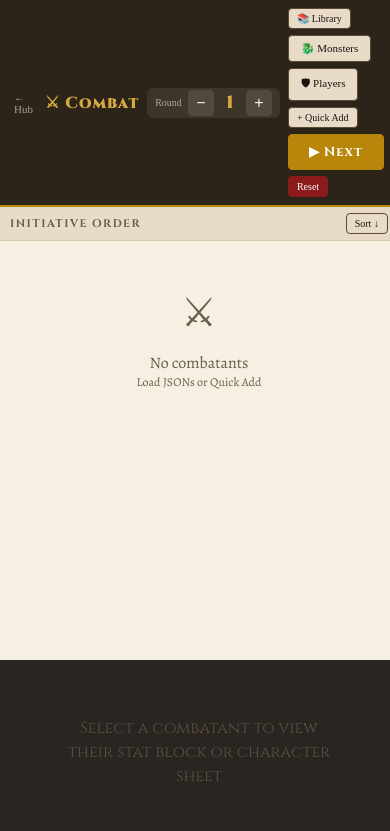
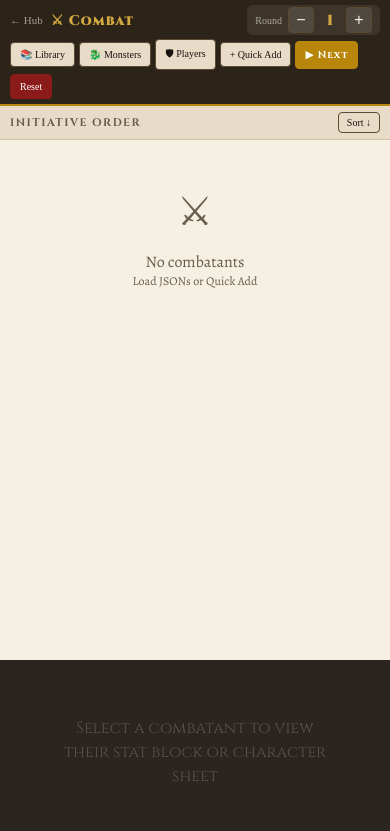
Before and after one commit to ciano-o/dnd-toolkit, a plain HTML site: page tools/combat-tracker.html in a window 390 px wide. Drawn offline with nearby package versions, Linux system fonts and the light colour scheme; a web font is replaced by a local one.

Commit message:
responsive fixes

```diff
--- a/sw.js
+++ b/sw.js
@@ -1,4 +1,4 @@
-const CACHE_NAME = 'dnd-toolkit-v3.2';
+const CACHE_NAME = 'dnd-toolkit-v3.2.1';
 const ASSETS = [
   './',
   './index.html',
--- a/tools/combat-tracker.html
+++ b/tools/combat-tracker.html
@@ -30,9 +30,11 @@
 .app{display:grid;grid-template-columns:400px 1fr;grid-template-rows:auto 1fr;height:100vh}
 
 /* TOP BAR */
-.top-bar{grid-column:1/-1;background:var(--stat-bg);padding:8px 14px;display:flex;justify-content:space-between;align-items:center;gap:8px;z-index:10;border-bottom:2px solid var(--accent-gold)}
-.top-bar h1{font-family:'Cinzel',serif;font-size:16px;font-weight:900;color:var(--accent-gold-light);letter-spacing:1px;white-space:nowrap}
-.top-actions{display:flex;gap:6px;align-items:center;flex-wrap:wrap}
+.top-bar{grid-column:1/-1;background:var(--stat-bg);padding:6px 12px;display:flex;flex-direction:column;gap:5px;z-index:10;border-bottom:2px solid var(--accent-gold)}
+.top-bar-main{display:flex;align-items:center;gap:8px}
+.top-bar h1{font-family:'Cinzel',serif;font-size:16px;font-weight:900;color:var(--accent-gold-light);letter-spacing:1px;white-space:nowrap;flex:1}
+.top-actions{display:flex;gap:5px;align-items:center;flex-wrap:wrap}
+.top-actions .btn{padding:6px 10px;font-size:11px}
 
 /* ROUND COUNTER */
 .rc{display:flex;align-items:center;gap:4px;background:rgba(255,255,255,0.08);border-radius:6px;padding:2px 8px}
@@ -195,18 +197,30 @@
 .hi{display:none}
 
 @media(max-width:900px){
-  .app{grid-template-columns:1fr;grid-template-rows:auto 1fr}
-  .tracker-panel{border-right:none;max-height:55vh}
-  .preview-panel{max-height:45vh}
+  .app{display:flex;flex-direction:column}
+  .tracker-panel{border-right:none;flex:1;min-height:0;overflow-y:auto}
+  .preview-panel{flex-shrink:0;max-height:38vh;overflow-y:auto}
+}
+@media(max-width:600px){
+  .top-bar{padding:5px 10px;gap:4px}
+  .top-bar h1{font-size:14px}
+  .rc .rv{font-size:15px}
+  .top-actions{gap:4px}
+  .top-actions .btn{padding:6px 9px;font-size:10px}
+  .preview-panel{max-height:32vh}
+  .cc-hpbar{width:44px}
+  .cc-hptxt{font-size:10px;min-width:40px}
 }
 </style>
 </head>
 <body>
 <div class="app">
   <div class="top-bar">
-    <a href="../index.html" style="text-decoration:none;color:var(--stat-text);font-family:'Alegreya SC',serif;font-size:11px;opacity:0.6;margin-right:4px">← Hub</a>
-    <h1>⚔ Combat</h1>
-    <div class="rc"><span class="rl">Round</span><button onclick="chRound(-1)">−</button><span class="rv" id="rV">1</span><button onclick="chRound(1)">+</button></div>
+    <div class="top-bar-main">
+      <a href="../index.html" style="text-decoration:none;color:var(--stat-text);font-family:'Alegreya SC',serif;font-size:11px;opacity:0.6;white-space:nowrap">← Hub</a>
+      <h1>⚔ Combat</h1>
+      <div class="rc"><span class="rl">Round</span><button onclick="chRound(-1)">−</button><span class="rv" id="rV">1</span><button onclick="chRound(1)">+</button></div>
+    </div>
     <div class="top-actions">
       <button class="btn btn-sm" onclick="showLibrary()">📚 Library</button>
       <label class="btn">🐉 Monsters<input type="file" class="hi" id="lm" accept=".json" multiple></label>
```
Also changed, not shown: tools/character-creator.html (+5 -0 lines).
